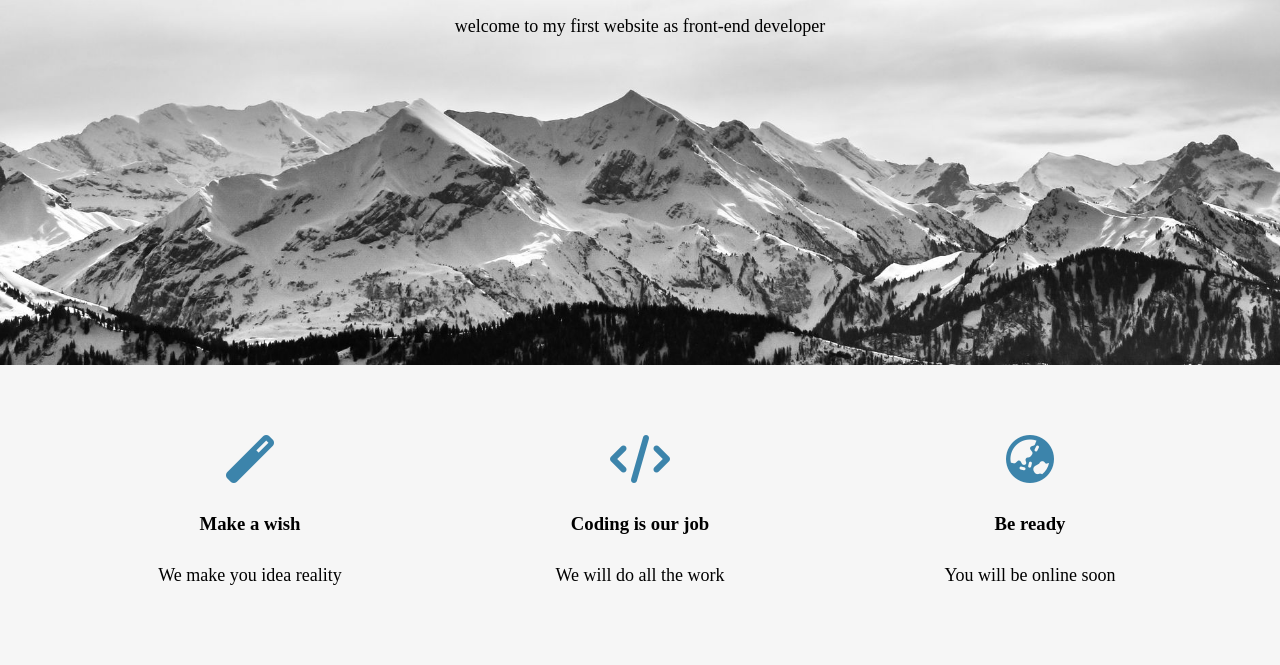
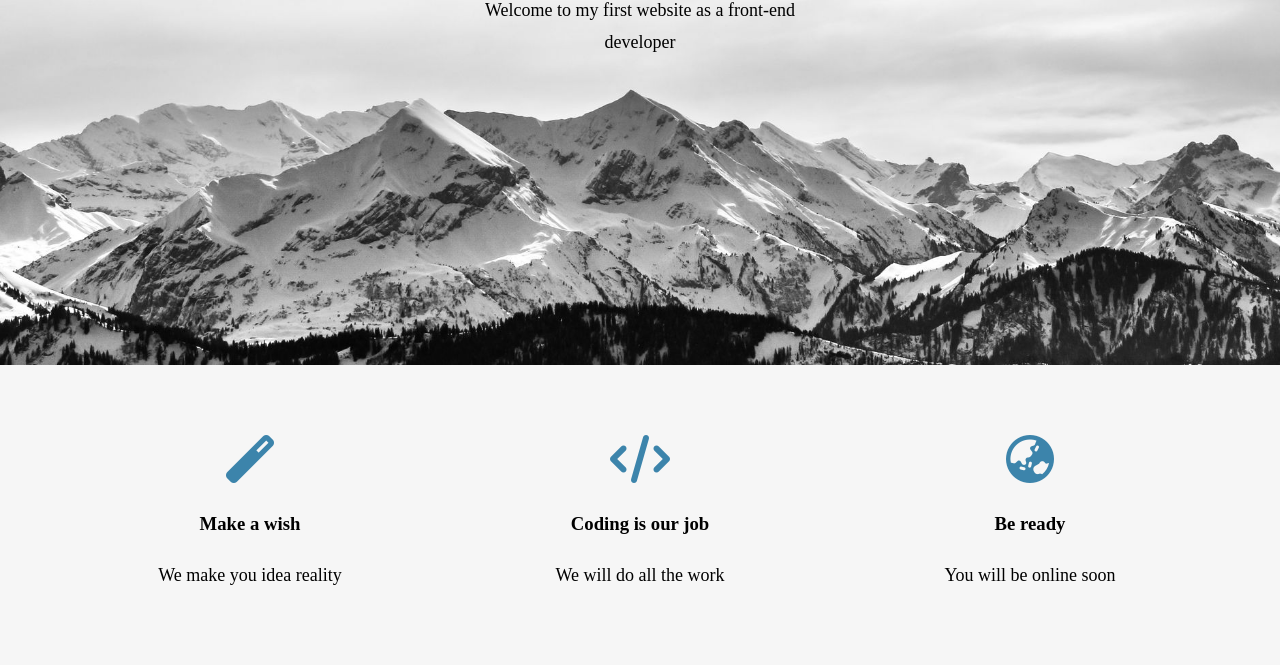
Before and after one commit to ceyahya/First-website, a plain HTML site: page index.html in a window 1280 px wide. Shown: the part 435-1100 px from the top of the page. Drawn offline with Linux system fonts and the light colour scheme.

Commit message:
Update index.html

```diff
--- a/index.html
+++ b/index.html
@@ -34,7 +34,7 @@
         <div class="landing">
             <div class="intro-text">
                 <h1>Hello World</h1>
-                <p>welcome to my first website as front-end developer</p>
+                <p>Welcome to my first website as a front-end developer</p>
             </div>
         </div>
         <!-- end landing & start features -->
```
